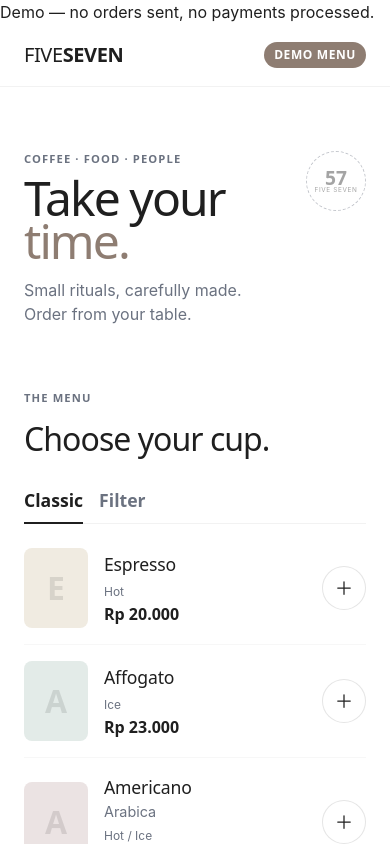
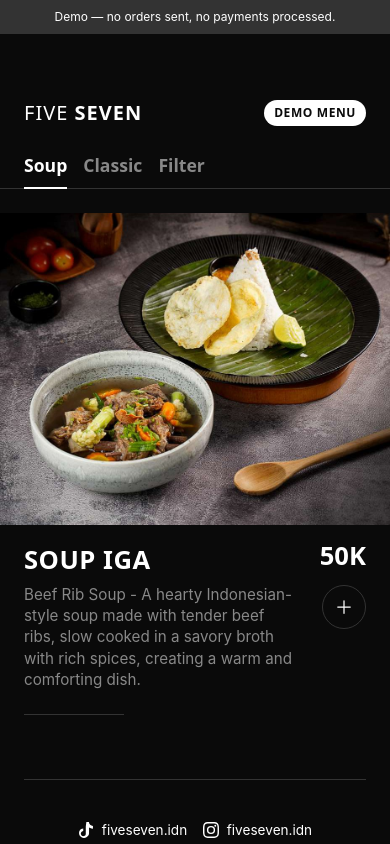
Before and after one commit to wednesdev-id/five-seven-menu-porto, a Next.js app: page / in a window 390 px wide. Shown: the top 844 px of the page. Built offline with nearby package versions, Linux system fonts and the light colour scheme.

Commit message:
feat: redesign menu around soup iga reference

```diff
--- a/src/app/globals.css
+++ b/src/app/globals.css
@@ -1,12 +1,13 @@
-/* Hallmark · macrostructure: Stat-Led · tone: editorial · anchor hue: taupe */
+/* Hallmark · macrostructure: Stat-Led · tone: editorial · anchor hue: neutral */
 @import "tailwindcss";
 
 :root {
-  --color-paper: #F9F9F9;
-  --color-ink: #1F1F1F;
-  --color-accent: #8E7D72; /* Mocha / taupe */
-  --color-surface: #FFFFFF;
-  --color-muted: #6B7280;
+  --color-paper: #0a0a0a;
+  --color-ink: #ffffff;
+  --color-accent: #ffffff;
+  --color-surface: #141414;
+  --color-muted: #888888;
+  --color-divider: #333333;
 
   --font-display: "Space Grotesk", system-ui, sans-serif;
   --font-sans: "Inter", system-ui, sans-serif;
@@ -28,7 +29,7 @@ body {
   font-family: var(--font-sans);
   -webkit-font-smoothing: antialiased;
   margin: 0;
-  overflow-x: hidden;
+  overflow-x: clip;
 }
 h1, h2, h3, h4, .brand-mark, .table-badge, .eyebrow, strong, .confirm {
   font-family: var(--font-display);
@@ -38,9 +39,9 @@ h1, h2, h3, h4, .brand-mark, .table-badge, .eyebrow, strong, .confirm {
   max-width: 480px;
   margin: 0 auto;
   min-height: 100vh;
-  background: var(--color-surface);
+  background: var(--color-paper);
   position: relative;
-  box-shadow: 0 0 40px rgba(0,0,0,0.03);
+  box-shadow: 0 0 40px rgba(0,0,0,0.5);
   padding-bottom: calc(var(--space-xl) + 4rem);
 }
 
@@ -48,18 +49,18 @@ h1, h2, h3, h4, .brand-mark, .table-badge, .eyebrow, strong, .confirm {
   display: flex;
   justify-content: space-between;
   align-items: center;
-  padding: var(--space-sm) var(--space-md);
-  border-bottom: 1px solid rgba(0,0,0,0.05);
+  padding: var(--space-xl) var(--space-md) var(--space-md) var(--space-md);
 }
 .brand-mark {
   font-size: 1.25rem;
-  letter-spacing: -0.02em;
+  letter-spacing: 0.05em;
+  color: var(--color-ink);
 }
 .brand-mark span { font-weight: 300; }
 .brand-mark strong { font-weight: 800; }
 .table-badge {
-  background: var(--color-accent);
-  color: white;
+  background: var(--color-ink);
+  color: var(--color-paper);
   padding: 4px 10px;
   border-radius: 99px;
   font-size: 0.75rem;
@@ -67,66 +68,24 @@ h1, h2, h3, h4, .brand-mark, .table-badge, .eyebrow, strong, .confirm {
   letter-spacing: 0.05em;
 }
 
-.hero {
-  padding: var(--space-xl) var(--space-md);
-  position: relative;
-  overflow: hidden;
-  display: flex;
-  justify-content: space-between;
+.demo-banner {
+  background: #333;
+  color: #fff;
+  font-size: 0.75rem;
+  text-align: center;
+  padding: 8px;
+  margin: 0;
 }
-.eyebrow {
-  font-size: 0.7rem;
-  font-weight: 700;
-  color: var(--color-muted);
-  letter-spacing: 0.1em;
-  margin: 0 0 0.5rem 0;
-}
-.hero h1 {
-  font-size: 3rem;
-  line-height: 0.9;
-  letter-spacing: -0.04em;
-  margin: 0 0 1rem 0;
-}
-.hero em {
-  color: var(--color-accent);
-  font-style: normal;
-}
-.hero-copy {
-  color: var(--color-muted);
-  margin: 0;
-  line-height: 1.5;
-}
-.hero-orbit {
-  width: 60px;
-  height: 60px;
-  border: 1px dashed var(--color-muted);
-  border-radius: 50%;
-  display: flex;
-  flex-direction: column;
-  align-items: center;
-  justify-content: center;
-  opacity: 0.4;
-  line-height: 1;
-}
-.hero-orbit span { font-size: 1.2rem; font-weight: 700; font-family: var(--font-display); }
-.hero-orbit small { font-size: 0.4rem; letter-spacing: 0.1em; }
 
 .menu-section {
-  padding: 0 var(--space-md);
-}
-.section-heading {
-  margin-bottom: var(--space-md);
-}
-.section-heading h2 {
-  font-size: 2rem;
-  margin: 0;
-  letter-spacing: -0.03em;
+  padding: 0;
 }
 .tabs {
   display: flex;
   gap: var(--space-sm);
   margin-bottom: var(--space-md);
-  border-bottom: 1px solid rgba(0,0,0,0.05);
+  padding: 0 var(--space-md);
+  border-bottom: 1px solid var(--color-divider);
   padding-bottom: 2px;
 }
 .tab {
@@ -155,46 +114,89 @@ h1, h2, h3, h4, .brand-mark, .table-badge, .eyebrow, strong, .confirm {
 
 .menu-grid {
   display: grid;
-  gap: var(--space-sm);
+  gap: var(--space-xl);
 }
 .menu-card {
   display: flex;
-  align-items: center;
-  gap: var(--space-sm);
-  padding-bottom: var(--space-sm);
-  border-bottom: 1px solid rgba(0,0,0,0.03);
+  flex-direction: column;
 }
-.drink-art {
-  width: 64px;
-  height: 80px;
-  border-radius: var(--radius-sm);
-  background: var(--color-paper);
+
+.card-image-wrapper {
+  width: 100%;
+  background: var(--color-surface);
+  position: relative;
+  aspect-ratio: 1.25 / 1;
   display: flex;
   align-items: center;
   justify-content: center;
+}
+.card-image {
+  width: 100%;
+  height: 100%;
+  object-fit: cover;
+  display: block;
+}
+.css-neutral-placeholder {
   font-family: var(--font-display);
-  font-size: 2rem;
+  color: var(--color-muted);
+  font-size: 0.9rem;
+  letter-spacing: 0.05em;
+  text-transform: uppercase;
+}
+
+.card-body {
+  padding: var(--space-sm) var(--space-md) 0 var(--space-md);
+  display: flex;
+  justify-content: space-between;
+  align-items: flex-start;
+  gap: var(--space-md);
+}
+
+.card-text {
+  flex: 1;
+}
+.card-text h3 {
+  margin: 0 0 4px 0;
+  font-size: 1.6rem;
+  letter-spacing: 0.02em;
+  text-transform: uppercase;
+  color: var(--color-ink);
   font-weight: 700;
-  color: rgba(0,0,0,0.1);
 }
-.art-0 { background: #f0ebe1; }
-.art-1 { background: #e3ebe8; }
-.art-2 { background: #ebe3e3; }
-.art-3 { background: #ebe9e3; }
-.card-info {
-  flex: 1;
+.card-desc {
+  margin: 0 0 var(--space-md) 0;
+  font-size: 0.95rem;
+  color: var(--color-muted);
+  line-height: 1.4;
+}
+
+.card-divider {
+  width: 100px;
+  height: 1px;
+  background: var(--color-divider);
+  margin-top: var(--space-sm);
+}
+
+.card-price-action {
   display: flex;
   flex-direction: column;
+  align-items: flex-end;
+  gap: var(--space-sm);
 }
-.card-info h3 { margin: 0; font-size: 1.1rem; letter-spacing: -0.01em; }
-.card-info p { margin: 0; font-size: 0.9rem; color: var(--color-muted); }
-.card-info small { font-size: 0.75rem; color: var(--color-muted); margin-bottom: 4px; }
+.card-price-action strong {
+  font-size: 1.6rem;
+  font-weight: 700;
+  color: var(--color-ink);
+  line-height: 1;
+  margin-top: 2px;
+}
+
 .add-button {
   width: 44px;
   height: 44px;
   border-radius: 50%;
-  border: 1px solid rgba(0,0,0,0.1);
-  background: var(--color-surface);
+  border: 1px solid var(--color-divider);
+  background: transparent;
   display: flex;
   align-items: center;
   justify-content: center;
@@ -203,13 +205,34 @@ h1, h2, h3, h4, .brand-mark, .table-badge, .eyebrow, strong, .confirm {
 }
 
 footer {
-  padding: var(--space-xl) var(--space-md);
-  text-align: center;
-  color: var(--color-muted);
+  margin-top: var(--space-xl);
+  padding: 0 var(--space-md) var(--space-xl) var(--space-md);
 }
-footer p { font-family: var(--font-display); font-weight: 700; margin: 0 0 4px 0; }
-footer span { font-size: 0.8rem; }
+.footer-divider {
+  width: 100%;
+  height: 1px;
+  background: var(--color-divider);
+  margin-bottom: var(--space-lg);
+}
+.social-links {
+  display: flex;
+  justify-content: center;
+  align-items: center;
+  gap: var(--space-lg);
+}
+.social-links a {
+  display: flex;
+  align-items: center;
+  gap: 8px;
+  color: var(--color-ink);
+  text-decoration: none;
+  font-size: 0.85rem;
+}
+.social-links svg {
+  fill: currentColor;
+}
 
+/* CART STYLES (Kept exactly working) */
 .cart-bar {
   position: fixed;
   bottom: var(--space-md);
@@ -218,14 +241,14 @@ footer span { font-size: 0.8rem; }
   width: calc(100% - var(--space-md)*2);
   max-width: calc(480px - var(--space-md)*2);
   background: var(--color-ink);
-  color: white;
+  color: var(--color-paper);
   padding: 1rem 1.2rem;
   border-radius: 99px;
   display: flex;
   justify-content: space-between;
   align-items: center;
   border: none;
-  box-shadow: 0 8px 30px rgba(0,0,0,0.15);
+  box-shadow: 0 8px 30px rgba(0,0,0,0.5);
   cursor: pointer;
   z-index: 40;
 }
@@ -235,7 +258,7 @@ footer span { font-size: 0.8rem; }
 .sheet-backdrop {
   position: fixed;
   inset: 0;
-  background: rgba(0,0,0,0.4);
+  background: rgba(0,0,0,0.8);
   z-index: 50;
   display: flex;
   align-items: flex-end;
@@ -258,9 +281,16 @@ footer span { font-size: 0.8rem; }
 }
 .sheet-head h2 { margin: 0; font-size: 1.8rem; }
 .sheet-head button { background: none; border: none; cursor: pointer; color: var(--color-ink); }
+.eyebrow {
+  font-size: 0.7rem;
+  font-weight: 700;
+  color: var(--color-muted);
+  letter-spacing: 0.1em;
+  margin: 0 0 0.5rem 0;
+}
 .notice {
-  background: #fff3cd;
-  color: #856404;
+  background: #332b00;
+  color: #ffda6a;
   padding: 12px;
   border-radius: var(--radius-sm);
   font-size: 0.9rem;
@@ -290,8 +320,9 @@ footer span { font-size: 0.8rem; }
   width: 28px;
   height: 28px;
   border-radius: 50%;
-  border: 1px solid rgba(0,0,0,0.1);
-  background: var(--color-paper);
+  border: 1px solid var(--color-divider);
+  background: transparent;
+  color: var(--color-ink);
   display: flex;
   align-items: center;
   justify-content: center;
@@ -302,7 +333,7 @@ footer span { font-size: 0.8rem; }
   display: flex;
   justify-content: space-between;
   padding-top: var(--space-sm);
-  border-top: 1px solid rgba(0,0,0,0.1);
+  border-top: 1px solid var(--color-divider);
   font-size: 1.2rem;
   margin-bottom: var(--space-lg);
 }
@@ -322,30 +353,31 @@ footer span { font-size: 0.8rem; }
 .payment {
   flex: 1;
   padding: var(--space-sm);
-  border: 1px solid rgba(0,0,0,0.1);
+  border: 1px solid var(--color-divider);
   border-radius: var(--radius-sm);
-  background: var(--color-paper);
+  background: transparent;
+  color: var(--color-ink);
   text-align: left;
   display: flex;
   flex-direction: column;
 }
 .payment.selected {
   border-color: var(--color-ink);
-  background: var(--color-surface);
-  box-shadow: 0 0 0 1px var(--color-ink);
+  background: var(--color-divider);
 }
 .payment small { color: var(--color-muted); margin-top: 4px; }
 
 .confirm {
   width: 100%;
   background: var(--color-ink);
-  color: white;
+  color: var(--color-paper);
   border: none;
   padding: 1.2rem;
   border-radius: var(--radius-sm);
   font-size: 1.1rem;
   cursor: pointer;
 }
+.confirm:disabled { opacity: 0.5; }
 
 .confirmation {
   text-align: center;
@@ -355,8 +387,8 @@ footer span { font-size: 0.8rem; }
   width: 64px;
   height: 64px;
   border-radius: 50%;
-  background: var(--color-accent);
-  color: white;
+  background: var(--color-ink);
+  color: var(--color-paper);
   display: flex;
   align-items: center;
   justify-content: center;
@@ -365,3 +397,18 @@ footer span { font-size: 0.8rem; }
 }
 .confirmation h3 { font-size: 1.5rem; margin: 0 0 8px 0; }
 .confirmation p { color: var(--color-muted); margin: 0 0 var(--space-lg) 0; }
+
+html { overflow-x: clip; }
+button, a { touch-action: manipulation; }
+button:focus-visible, a:focus-visible { outline: 2px solid var(--color-ink); outline-offset: 4px; }
+.card-text { min-width: 0; overflow-wrap: anywhere; }
+.social-links { gap: clamp(12px, 4vw, 40px); }
+.social-links a { white-space: nowrap; }
+.cart-line { flex-wrap: wrap; gap: 12px; }
+.quantity { margin-right: 0; }
+@media (min-width: 600px) {
+  .site-shell, .cart-sheet { max-width: 680px; }
+  .cart-bar { max-width: 632px; }
+  .card-body { padding: 32px 40px 0; }
+  .topbar { padding-inline: 40px; }
+}
--- a/src/app/page.tsx
+++ b/src/app/page.tsx
@@ -1,5 +1,6 @@
 "use client";
 
+import Image from "next/image";
 import { useEffect, useMemo, useState } from "react";
 import { AnimatePresence, motion, MotionConfig } from "framer-motion";
 import { MinusIcon, PlusIcon, ShoppingBagIcon, XMarkIcon } from "@heroicons/react/24/outline";
@@ -14,13 +15,18 @@ const menu = [
   { id: "cafe-latte", name: "Cafe Latte", category: "Classic", price: 25000, note: "Hot / Ice" },
   { id: "regular-beans", name: "Regular Beans", category: "Filter", price: 25000, note: "Filter coffee" },
   { id: "specialty-beans", name: "Specialty Beans", category: "Filter", price: 30000, note: "Filter coffee" },
+  { id: "soup-iga", name: "SOUP IGA", category: "Soup", price: 50000, description: "Beef Rib Soup - A hearty Indonesian-style soup made with tender beef ribs, slow cooked in a savory broth with rich spices, creating a warm and comforting dish.", image: "/soup-iga.jpg" },
 ];
-const money = (value: number) => `Rp ${value.toLocaleString("id-ID")}`;
+const money = (value: number) => {
+  const numStr = (value / 1000).toString();
+  return `${numStr}K`;
+};
+const fullMoney = (value: number) => `Rp ${value.toLocaleString("id-ID")}`;
 
 type Cart = Record<string, number>;
 
 export default function Home() {
-  const [category, setCategory] = useState("Classic");
+  const [category, setCategory] = useState("Soup");
   const [cart, setCart] = useState<Cart>({});
   const [open, setOpen] = useState(false);
   const [done, setDone] = useState(false);
@@ -32,6 +38,8 @@ export default function Home() {
   useEffect(() => {
     const params = new URLSearchParams(window.location.search);
     const value = params.get("table") || "";
+    // Browser-only state is restored once after static HTML hydration.
+    // eslint-disable-next-line react-hooks/set-state-in-effect
     setTable(/^\d{1,2}$/.test(value) && Number(value) > 0 ? value : "");
     try {
       const saved = JSON.parse(localStorage.getItem("five-seven-cart") || "{}");
@@ -43,6 +51,7 @@ export default function Home() {
     window.addEventListener("online", sync);
     window.addEventListener("offline", sync);
     navigator.serviceWorker?.register("/sw.js").catch(() => undefined);
+    return () => { window.removeEventListener("online", sync); window.removeEventListener("offline", sync); };
   }, []);
   useEffect(() => { if (ready) { try { localStorage.setItem("five-seven-cart", JSON.stringify(cart)); } catch {} } }, [cart, ready]);
 
@@ -56,36 +65,59 @@ export default function Home() {
     <MotionConfig reducedMotion="user"><main className="site-shell">
       <p className="demo-banner">Demo — no orders sent, no payments processed.{offline ? " Offline: saved menu only." : ""}</p>
       <header className="topbar">
-        <div className="brand-mark"><span>FIVE</span><strong>SEVEN</strong></div>
+        <div className="brand-mark"><span>FIVE</span><strong> SEVEN</strong></div>
         <div className="table-badge">{table ? `TABLE ${table}` : "DEMO MENU"}</div>
       </header>
 
-      <section className="hero">
-        <div>
-          <p className="eyebrow">COFFEE · FOOD · PEOPLE</p>
-          <h1>Take your<br /><em>time.</em></h1>
-          <p className="hero-copy">Small rituals, carefully made.<br />Order from your table.</p>
-        </div>
-        <div className="hero-orbit"><span>57</span><small>FIVE SEVEN</small></div>
-      </section>
-
-      <section className="menu-section" aria-labelledby="menu-title">
-        <div className="section-heading"><p className="eyebrow">THE MENU</p><h2 id="menu-title">Choose your cup.</h2></div>
+      <section className="menu-section" aria-label="Menu">
         <div className="tabs" role="tablist" aria-label="Menu categories">
-          {["Classic", "Filter"].map((name) => <button key={name} className={category === name ? "tab active" : "tab"} onClick={() => setCategory(name)} role="tab" aria-selected={category === name}>{name}</button>)}
+          {["Soup", "Classic", "Filter"].map((name) => <button key={name} className={category === name ? "tab active" : "tab"} onClick={() => setCategory(name)} role="tab" aria-selected={category === name}>{name}</button>)}
         </div>
         <div className="menu-grid">
           {items.map((item, index) => <motion.article key={item.id} className="menu-card" initial={{ opacity: 0, y: 12 }} animate={{ opacity: 1, y: 0 }} transition={{ delay: index * 0.04 }}>
-            <div className={`drink-art art-${index % 4}`} aria-hidden="true"><span>{item.name.slice(0, 1)}</span></div>
-            <div className="card-info"><div><h3>{item.name}</h3>{item.variant && <p>{item.variant}</p>}<small>{item.note}</small></div><strong>{money(item.price)}</strong></div>
-            <button className="add-button" onClick={() => add(item.id)} aria-label={`Add ${item.name}`}><PlusIcon width={20} /></button>
+            <div className="card-image-wrapper">
+              {item.image ? (
+                <Image src={item.image} alt={item.name} className="card-image" fill style={{ objectFit: "cover" }} unoptimized priority={index < 4} />
+              ) : (
+                <div className="css-neutral-placeholder" aria-hidden="true">
+                  <span>No photo</span>
+                </div>
+              )}
+            </div>
+            <div className="card-body">
+              <div className="card-text">
+                <h3>{item.name}</h3>
+                <p className="card-desc">{item.description || item.variant || item.note}</p>
+                <div className="card-divider" aria-hidden="true"></div>
+              </div>
+              <div className="card-price-action">
+                <strong>{money(item.price)}</strong>
+                <button className="add-button" onClick={() => add(item.id)} aria-label={`Add ${item.name}`}><PlusIcon width={20} /></button>
+              </div>
+            </div>
           </motion.article>)}
         </div>
       </section>
 
-      <footer><p>FIVE SEVEN COFFEE</p><span>fiveseven.idn · Demo ordering experience</span></footer>
+      <footer>
+        <div className="footer-divider" aria-hidden="true"></div>
+        <div className="social-links">
+          <a href="https://www.tiktok.com/@fiveseven.idn" aria-label="TikTok fiveseven.idn">
+            <svg viewBox="0 0 24 24" fill="currentColor" width="16" height="16">
+              <path d="M12.525.02c1.31-.02 2.61-.01 3.91-.01.08 1.53.63 3.09 1.75 4.17 1.12 1.11 2.7 1.62 4.24 1.79v4.03c-1.44-.05-2.89-.35-4.2-.97-.57-.26-1.1-.59-1.62-.93-.01 2.92.01 5.84-.02 8.75-.08 1.4-.54 2.79-1.35 3.94-1.31 1.92-3.58 3.17-5.91 3.21-1.43.08-2.86-.31-4.08-1.03-2.02-1.19-3.44-3.37-3.65-5.71-.24-2.61.94-5.26 3.15-6.67.92-.58 1.98-.94 3.09-1.02V13.6c-.66.08-1.31.33-1.87.71-1.1.75-1.78 2.05-1.71 3.4.06 1.1.6 2.12 1.48 2.75.9.64 2.1.88 3.17.65 1.53-.33 2.65-1.66 2.75-3.23.04-3.57.02-7.14.02-10.71C12.525.68 12.525.35 12.525.02z" />
+            </svg>
+            <span>fiveseven.idn</span>
+          </a>
+          <a href="https://www.instagram.com/fiveseven.idn/" aria-label="Instagram fiveseven.idn">
+            <svg viewBox="0 0 24 24" fill="currentColor" width="16" height="16">
+              <path d="M12 2.163c3.204 0 3.584.012 4.85.07 3.252.148 4.771 1.691 4.919 4.919.058 1.265.069 1.645.069 4.849 0 3.205-.012 3.584-.069 4.849-.149 3.225-1.664 4.771-4.919 4.919-1.266.058-1.644.07-4.85.07-3.204 0-3.584-.012-4.849-.07-3.26-.149-4.771-1.699-4.919-4.92-.058-1.265-.07-1.644-.07-4.849 0-3.204.013-3.583.07-4.849.149-3.227 1.664-4.771 4.919-4.919 1.266-.057 1.645-.069 4.849-.069zM12 0C8.741 0 8.333.014 7.053.072 2.695.272.273 2.69.073 7.052.014 8.333 0 8.741 0 12c0 3.259.014 3.668.072 4.948.2 4.358 2.618 6.78 6.98 6.98C8.333 23.986 8.741 24 12 24c3.259 0 3.668-.014 4.948-.072 4.354-.2 6.782-2.618 6.979-6.98.059-1.28.073-1.689.073-4.948 0-3.259-.014-3.667-.072-4.947-.196-4.354-2.617-6.78-6.979-6.98C15.668.014 15.259 0 12 0zm0 5.838a6.162 6.162 0 100 12.324 6.162 6.162 0 000-12.324zM12 16a4 4 0 110-8 4 4 0 010 8zm6.406-11.845a1.44 1.44 0 100 2.881 1.44 1.44 0 000-2.881z" />
+            </svg>
+            <span>fiveseven.idn</span>
+          </a>
+        </div>
+      </footer>
 
-      {count > 0 && <button className="cart-bar" onClick={() => setOpen(true)}><span><ShoppingBagIcon width={20} /> {count} item{count > 1 ? "s" : ""}</span><strong>{money(total)}</strong></button>}
+      {count > 0 && <button className="cart-bar" onClick={() => setOpen(true)}><span><ShoppingBagIcon width={20} /> {count} item{count > 1 ? "s" : ""}</span><strong>{fullMoney(total)}</strong></button>}
 
       <AnimatePresence>
         {open && (
@@ -106,11 +138,11 @@ export default function Home() {
                       <span>{cart[item.id]}</span>
                       <button onClick={() => add(item.id)} aria-label="Add one"><PlusIcon width={16} /></button>
                     </div>
-                    <strong>{money(item.price * cart[item.id])}</strong>
+                    <strong>{fullMoney(item.price * cart[item.id])}</strong>
                   </div>
                 ))}
               </div>
-              <div className="total-line"><span>Total demo</span><strong>{money(total)}</strong></div>
+              <div className="total-line"><span>Total demo</span><strong>{fullMoney(total)}</strong></div>
 
               {!done ? (
                 <>
@@ -124,7 +156,7 @@ export default function Home() {
               ) : (
                 <div className="confirmation">
                   <div className="check-ring">✓</div>
-                  <h3>Order noted for demo.</h3><p>{payment} · {money(total)}</p>
+                  <h3>Order noted for demo.</h3><p>{payment} · {fullMoney(total)}</p>
                   <p>No order sent to cashier or kitchen. No payment processed.</p>
                   <button className="confirm" onClick={() => { setCart({}); setDone(false); setOpen(false); }}>Start again</button>
                 </div>
```
Also changed, not shown: public/sw.js (+11 -18 lines), public/soup-iga.jpg (added).
